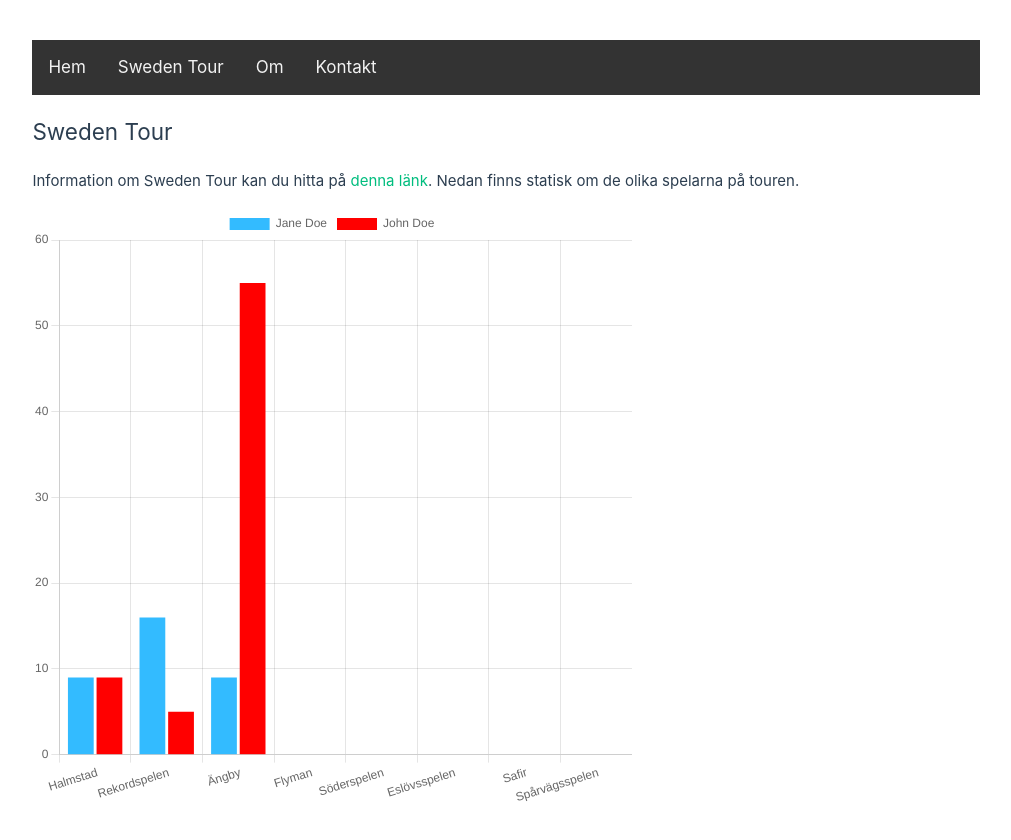
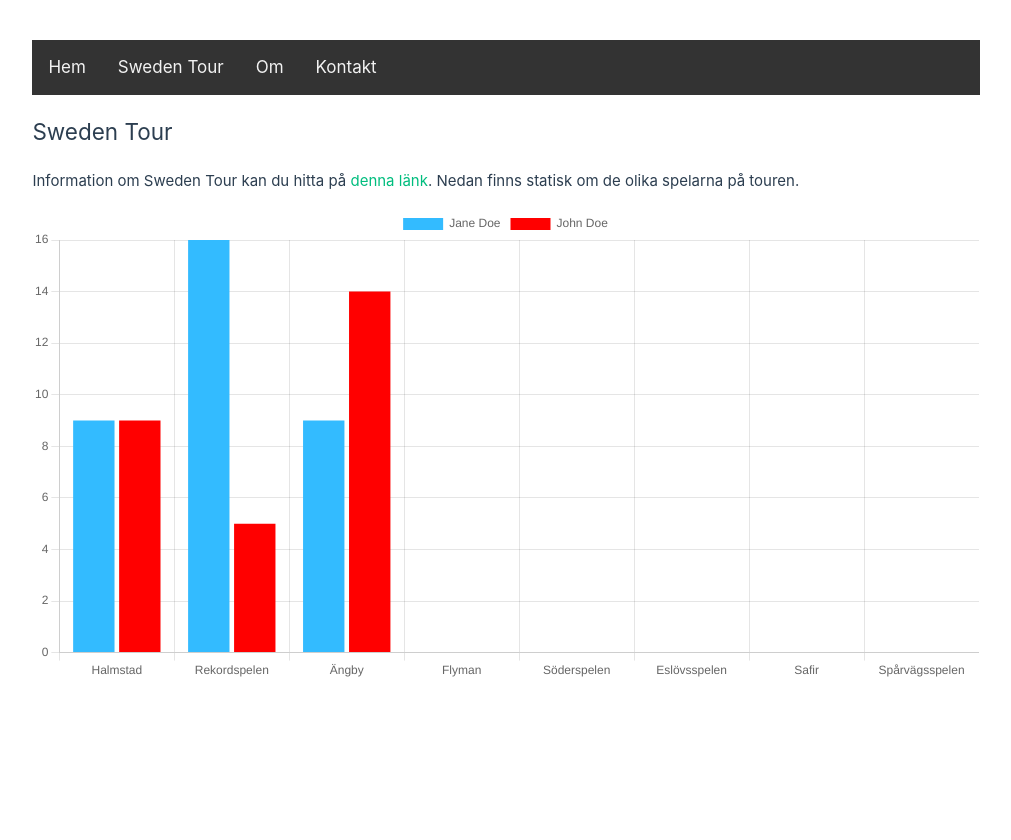
Before and after one commit to enbohm/pingisportalen, a Vue app: page /pingisportalen/swedentour in a window 1280 px wide. Shown: the top 840 px of the page, without its empty margins (134-1145 px from the left). After the commit the page ends 816 px from the top, so only its background shows below. Built offline with nearby package versions, Linux system fonts and the light colour scheme.

Commit message:
Externalized data

```diff
--- a/src/components/BarChart.vue
+++ b/src/components/BarChart.vue
@@ -21,17 +21,17 @@ export default {
       type: String,
       default: 'label'
     },
-    width: {
-      type: Number,
-      default: 600
-    },
-    height: {
-      type: Number,
-      default: 600
-    },
     cssClasses: {
       default: '',
       type: String
+    },
+    height: {
+      default: 400,
+      type: Number
+    },
+    width: {
+      default: 400,
+      type: Number
     },
     styles: {
       type: Object,
@@ -40,27 +40,13 @@ export default {
     plugins: {
       type: Object,
       default: () => { }
-    }
-  },
-  data() {
-    return {
-      chartData: {
-        labels: ['Halmstad', 'Rekordspelen', 'Ängby', 'Flyman', 'Söderspelen', 'Eslövsspelen', 'Safir', 'Spårvägsspelen'],
-        datasets: [{
-          data: [9, 16, 9, 0, 0, 0, 0, 0],
-          backgroundColor: '#33BBFF',
-          label: "Jane Doe"
-        },
-        {
-          data: [9, 5, 55, 0, 0, 0, 0, 0],
-          backgroundColor: 'red',
-          label: "John Doe"
-        }],
-        chartId: "bar-chart"
-      },
-      chartOptions: {
-        responsive: false,
-      }
+    }, chartData: {
+      type: Object,
+      required: true
+    },
+    chartOptions: {
+      type: Object,
+      default: () => { }
     }
   }
 }
--- a/src/views/SwedenTour.vue
+++ b/src/views/SwedenTour.vue
@@ -5,6 +5,27 @@ export default {
   name: 'App',
   components: {
     BarChart
+  },
+  data() {
+    return {
+      chartData: {
+        labels: ['Halmstad', 'Rekordspelen', 'Ängby', 'Flyman', 'Söderspelen', 'Eslövsspelen', 'Safir', 'Spårvägsspelen'],
+        datasets: [{
+          data: [9, 16, 9, 0, 0, 0, 0, 0],
+          backgroundColor: '#33BBFF',
+          label: "Jane Doe"
+        },
+        {
+          data: [9, 5, 14, 0, 0, 0, 0, 0],
+          backgroundColor: 'red',
+          label: "John Doe"
+        }],
+        chartId: "bar-chart"
+      },
+      chartOptions: {
+        responsive: false,
+      }
+    }
   }
 }
 </script>
@@ -13,5 +34,5 @@ export default {
   <p>Information om Sweden Tour kan du hitta på <a
       href="https://www.svenskbordtennis.com/tavling/nationellatavlingar/SwedenTour/" target="_blank">denna
       länk</a>. Nedan finns statisk om de olika spelarna på touren.</p>
-  <BarChart :height="600" :width="600"/>
+  <BarChart :height="200" :chart-data="chartData"/>
 </template>
```
